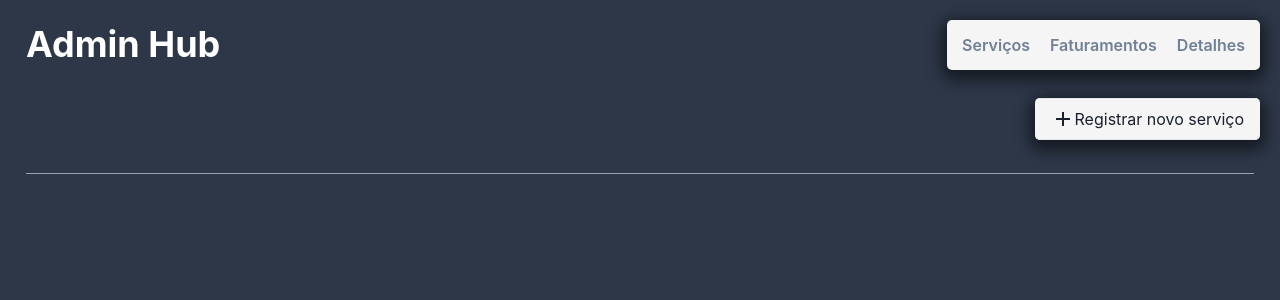
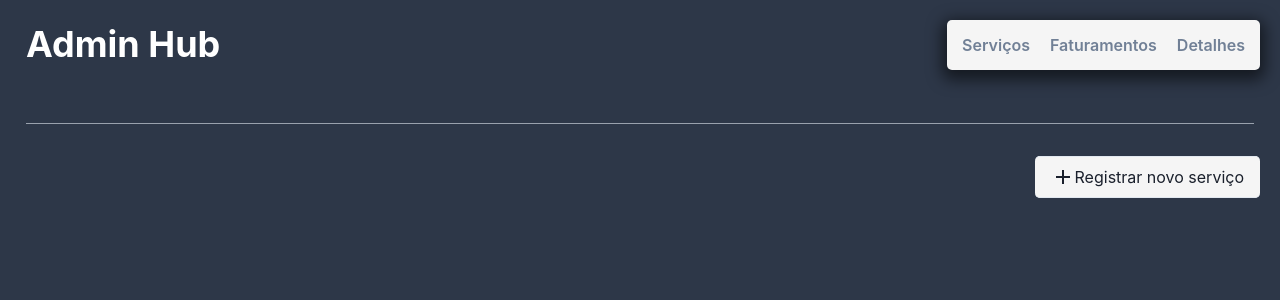
Before and after one commit to eliforte/admin-hub, a React (Create React App) app: page /home/servicos in a window 1280 px wide. Shown: the top 300 px of the page. Built offline with nearby package versions, Linux system fonts and the light colour scheme.

Commit message:
refactor: change interface to new folder

```diff
--- a/src/components/customSelect/index.tsx
+++ b/src/components/customSelect/index.tsx
@@ -4,7 +4,7 @@ import {
   FormLabel,
   Select,
 } from '@chakra-ui/react';
-import { ICustomSelect } from './interface';
+import { ICustomSelect } from '../../interface';
 
 export const CustomSelect: React.FC<ICustomSelect> = ({
   onChange,
--- a/src/components/itemOfList/index.tsx
+++ b/src/components/itemOfList/index.tsx
@@ -6,7 +6,7 @@ import {
   Text,
   Heading,
 } from '@chakra-ui/react';
-import { IDataProps } from './interface';
+import { IDataProps } from '../../interface';
 import { calculateStatus } from './utils';
 
 export const ItemOfList: React.FC<IDataProps> = (props) => {
@@ -35,7 +35,6 @@ export const ItemOfList: React.FC<IDataProps> = (props) => {
       backgroundColor="whitesmoke"
       p={5}
       mb={7}
-      boxShadow="0px 5px 15px 5px rgba(0,0,0,0.54)"
     >
       <GridItem
         w="100%"
--- a/src/components/list/index.tsx
+++ b/src/components/list/index.tsx
@@ -8,7 +8,7 @@ import {
 } from '@chakra-ui/react';
 import { Loading } from '../loading';
 import { ItemOfList } from '../itemOfList';
-import { IDataProps } from './interface';
+import { IDataProps } from '../../interface';
 import api from '../../services/api';
 
 export const List: React.FC = () => {
@@ -66,7 +66,6 @@ export const List: React.FC = () => {
               mb={5}
               borderRadius={5}
               backgroundColor="whitesmoke"
-              boxShadow="0px 5px 15px 5px rgba(0,0,0,0.54)"
               p={1}
             >
               { `# ${index + 1}`}
--- a/src/components/newService/index.tsx
+++ b/src/components/newService/index.tsx
@@ -17,7 +17,7 @@ import {
 import { Add } from '@mui/icons-material/';
 import { CustomSelect } from '../customSelect';
 import { SubmitButton } from '../submitButton';
-import { IService } from './interface';
+import { IService } from '../../interface';
 import {
   paymentDaysOptions,
   formOfPaymentOptions,
@@ -141,9 +141,8 @@ export const NewService: React.FC = () => {
       backgroundColor="whitesmoke"
       borderRadius={5}
       alignItems="center"
-      m="0 20px"
+      m="0 20px 50px 20px"
       maxW="80%"
-      boxShadow="0px 5px 15px 5px rgba(0,0,0,0.54)"
     >
       <AccordionItem borderRadius={5}>
         <h2>
--- a/src/components/newService/utils.ts
+++ b/src/components/newService/utils.ts
@@ -19,5 +19,3 @@ export const ShowInstallmentsDetails = (formOfPayment: string, paymentMethod: st
 
   return display;
 };
-
-// Qnt. de parcelas
--- /dev/null
+++ b/src/interface/index.ts
@@ -0,0 +1,35 @@
+import React from 'react';
+
+export interface ICustomSelect {
+  onChange: React.Dispatch<React.SetStateAction<any>>;
+  labelText: string;
+  options: string[] | number[];
+  state: string | number;
+}
+
+export interface IDataProps {
+  _id: string;
+  type: string;
+  pacient_fullname: string;
+  plan: string;
+  payment_method: string;
+  form_of_payment: string;
+  quantity_installments: number;
+  total: number;
+  quantity_installments_paid: number;
+  payment_day: number;
+  last_payment: string | null;
+  next_payment: string | null;
+  installment_value: number;
+  responsible_id: string;
+}
+
+export interface IService {
+  type: string;
+  pacient_fullname: string;
+  plan: string;
+  total: number;
+  quantity_installments_paid: number;
+  last_payment: string | null;
+  next_payment: string | null;
+}
--- a/src/pages/service/index.tsx
+++ b/src/pages/service/index.tsx
@@ -19,13 +19,11 @@ export const Service: React.FC = () => (
       <Title />
       <Navbar />
     </Center>
-    <Center
-      justifyContent="flex-end"
-    >
-      <NewService />
-    </Center>
     <Center h="50px">
       <Divider w="96%" alignSelf="center" />
+    </Center>
+    <Center justifyContent="flex-end">
+      <NewService />
     </Center>
     <Center>
       <List />
```
Also changed, not shown: src/components/customSelect/interface.ts (deleted, +0 -8 lines), src/components/itemOfList/interface.ts (deleted, +0 -16 lines), src/components/list/interface.ts (deleted, +0 -16 lines), src/components/newService/interface.ts (deleted, +0 -9 lines).
